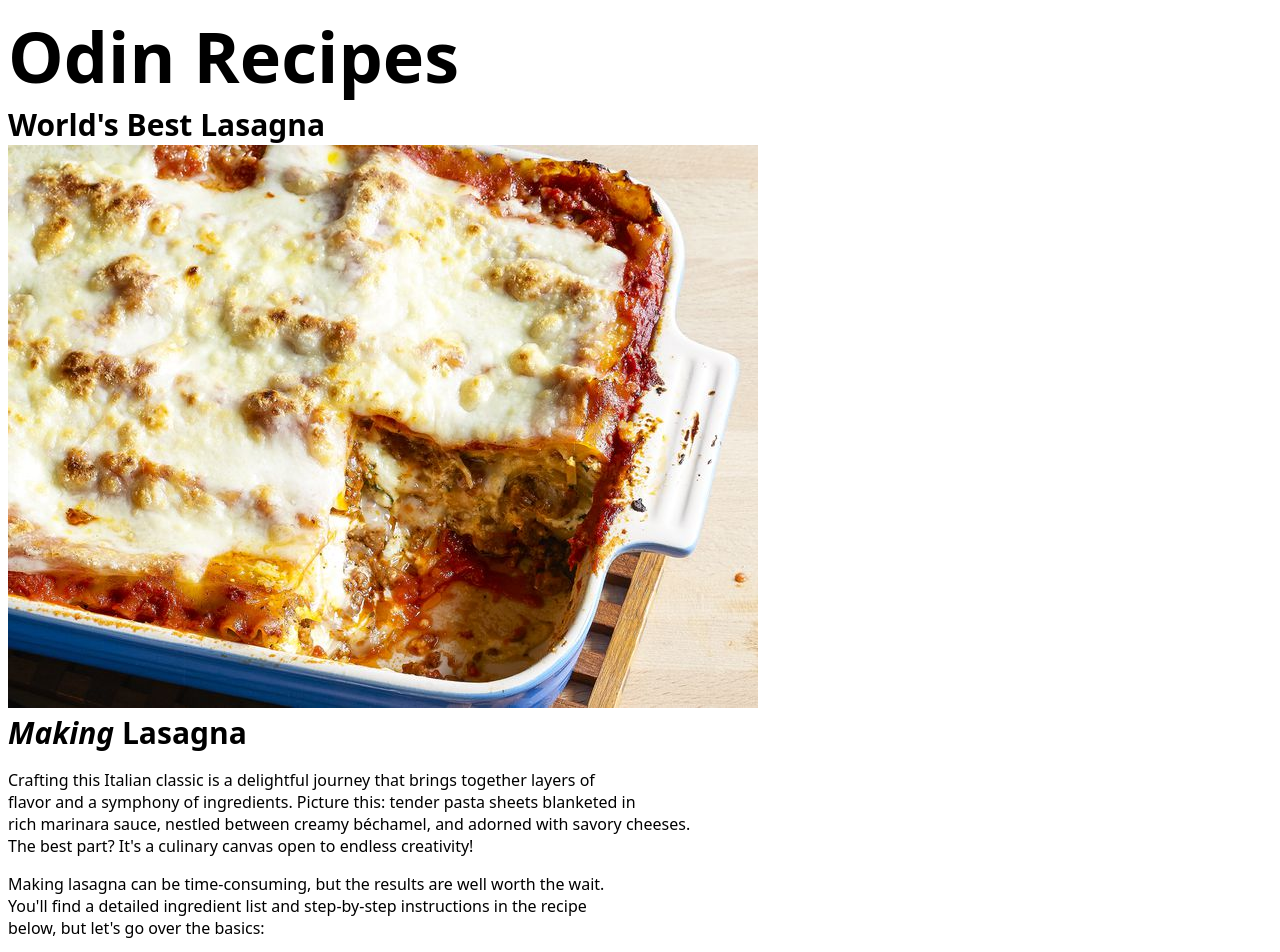
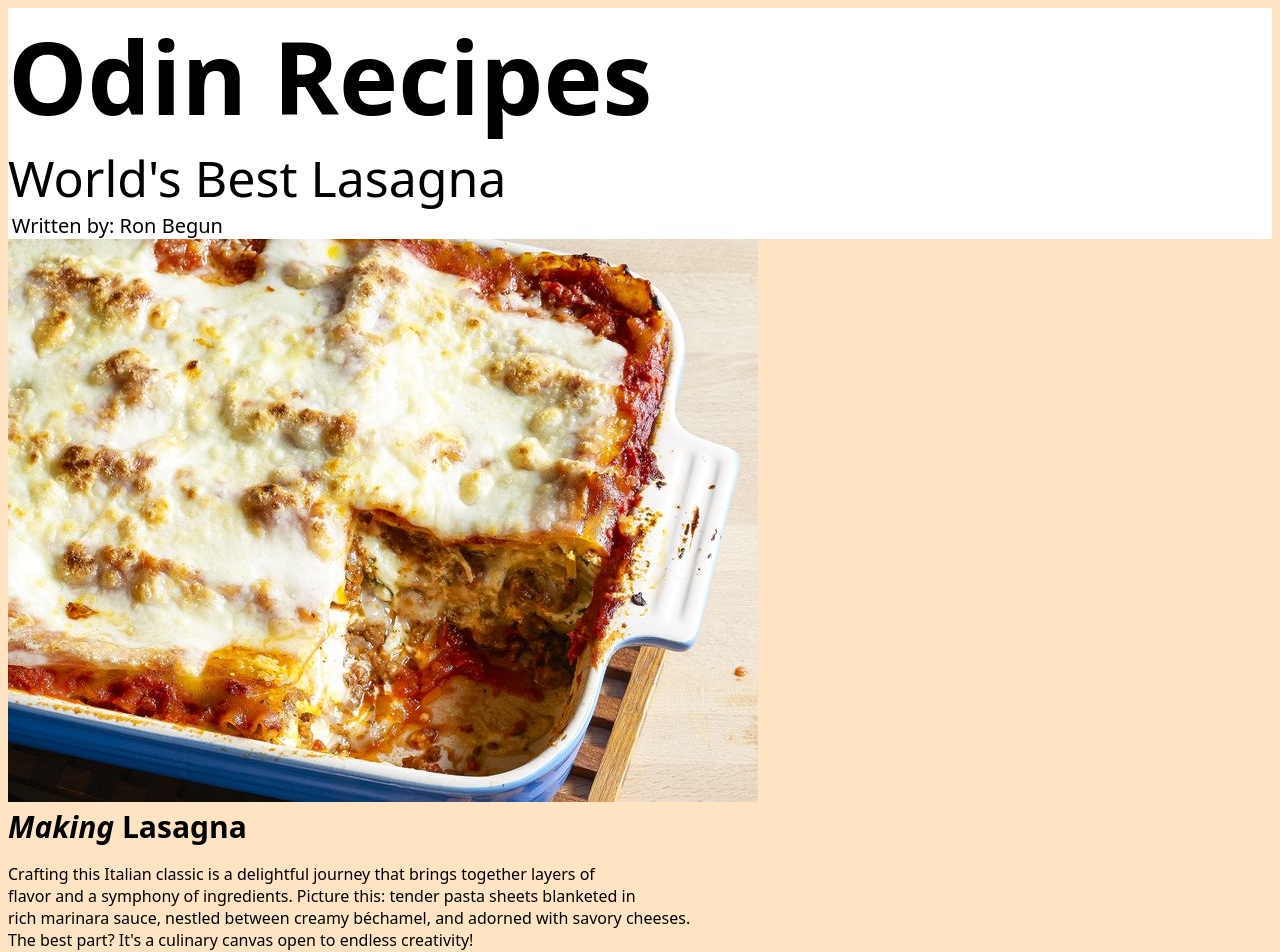
Before and after one commit to CursiveNames/odin-recipes, a plain HTML site: page recipes/lasagna-test.html in a window 1280 px wide. Shown: the top 952 px of the page. Drawn offline with Linux system fonts and the light colour scheme.

Commit message:
test add css content

```diff
--- a/recipes/lasagna-test.html
+++ b/recipes/lasagna-test.html
@@ -8,17 +8,23 @@
 
     <body id="background">
 
-        <div id="title">
+        <div class="main-title">
             <div>Odin Recipes</div>
-            <div class="sub" id="title">World's Best Lasagna</div>
+
+            <div class="sub-title">World's Best Lasagna</div>
+
+            <div class="author">Written by: Ron Begun</div>
+
         </div>
 
-        <div>
-            <img src="./../images/lasagna-header.jpeg" alt="lasagna header" id="banner"><br>
+        <div class="image">
+            <div class="image-header">
+                <img src="./../images/lasagna-header.jpeg" alt="lasagna header" id="banner">
+            </div>
         </div>
 
-        <div class="introduction">
-            <div id="title" class="sub"><em>Making</em> Lasagna</div>
+        <div class="description">
+            <div class="sub-title"><em>Making</em> Lasagna</div>
 
             <p class="paragraph">
                 Crafting this Italian classic is a delightful journey that brings together layers of<br>
@@ -35,7 +41,7 @@
         </div>
 
         <div class="ingredients">
-            <div id="title" class="sub">The Ingredients</div>
+            <div class="sub-title">The Ingredients</div>
                 <ul class="ingredients list">
                     <li>Meat</li>
 
@@ -58,7 +64,7 @@
             </div>
 
             <div class="steps">
-            <div id="title" class="sub">Steps</div>
+            <div class="sub-title">Steps</div>
 
             <ol class="recipe steps">
                 <li>Gather all your ingredients</li>
--- a/recipes/style.css
+++ b/recipes/style.css
@@ -1,31 +1,43 @@
 #background {
-    background-color: white;
+    background-color: bisque;
 }
-/* ------------------------------------------------------------------------------------------- */
-#title {
-    font-size: 70px;
+
+.image-container #banner {
+    border-radius: 5px;
+    background-size: 3px;
+}
+
+.author,
+.steps,
+.introduction,
+.ingredients,
+.paragraph,
+.sub-title {
+    font-family: system-ui, Helvetica, Arial;
+}
+
+.main-title {
+    font-size: 100px;
     font-weight: 800;
     font-family: system-ui, -apple-system;
+    background-color: white;
     /* -webkit-text-fill-color: beige;
     -webkit-text-stroke: 1px;
     -webkit-text-stroke-color: black; */
 }
 
-
-.sub#title {
-    font-size: 30px;
-    font-weight: 900px;
+.main-title .sub-title {
+    font-size: 50px;
+    font-weight: 400;
 }
 
-/* ------------------------------------------------------------------------------------------- */
-
-#banner {
-    height: auto;
-    width: 750px;
+.sub-title {
+    font-size: 30px;
+    font-weight: 750;
 }
 
-.steps,
-.introduction,
-.ingredients {
-    font-family: system-ui, Helvetica;
+.author {
+    font-size: 20px;
+    font-weight: 200;
+    padding-left: 1mm;
 }
```
